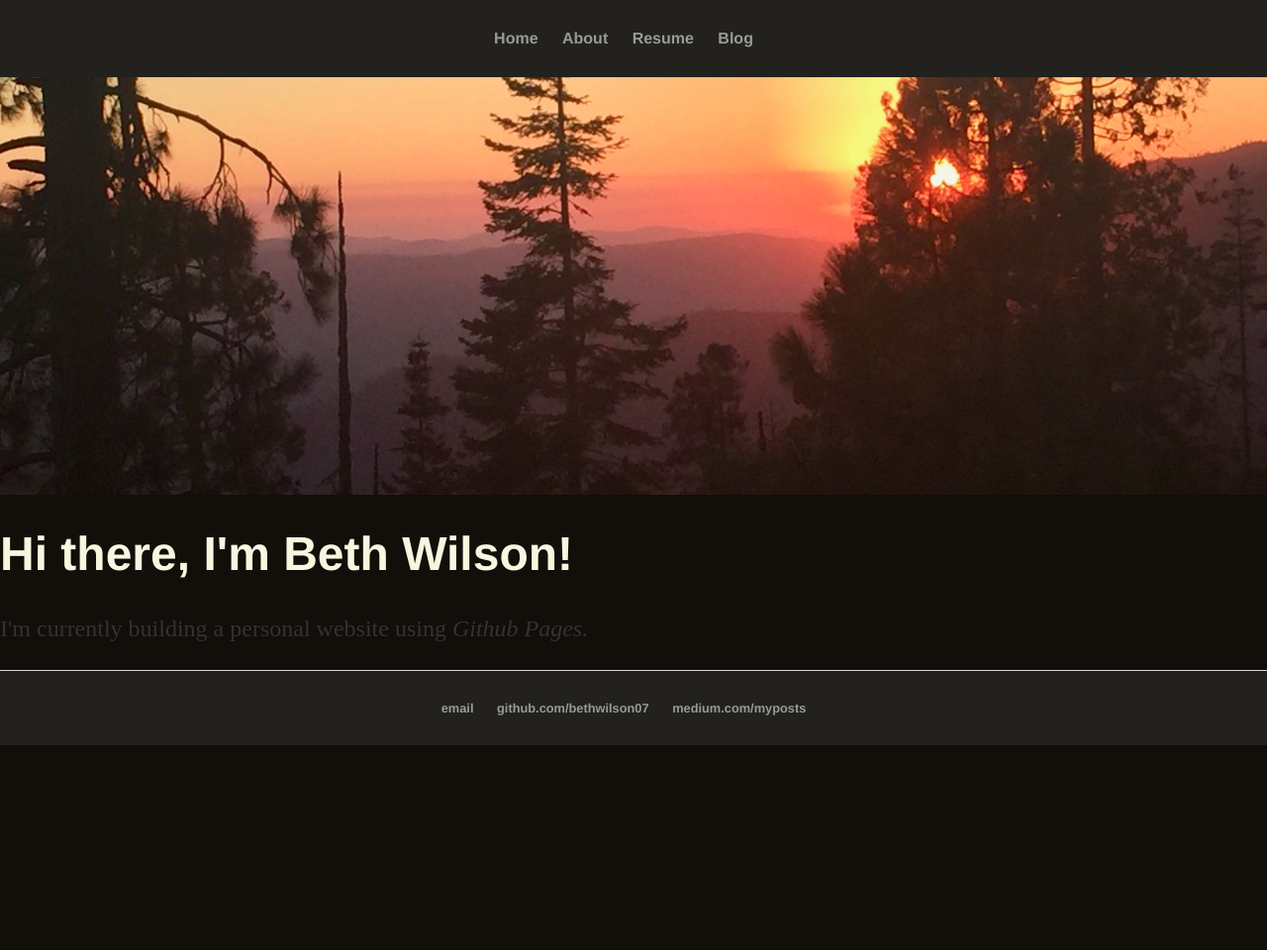
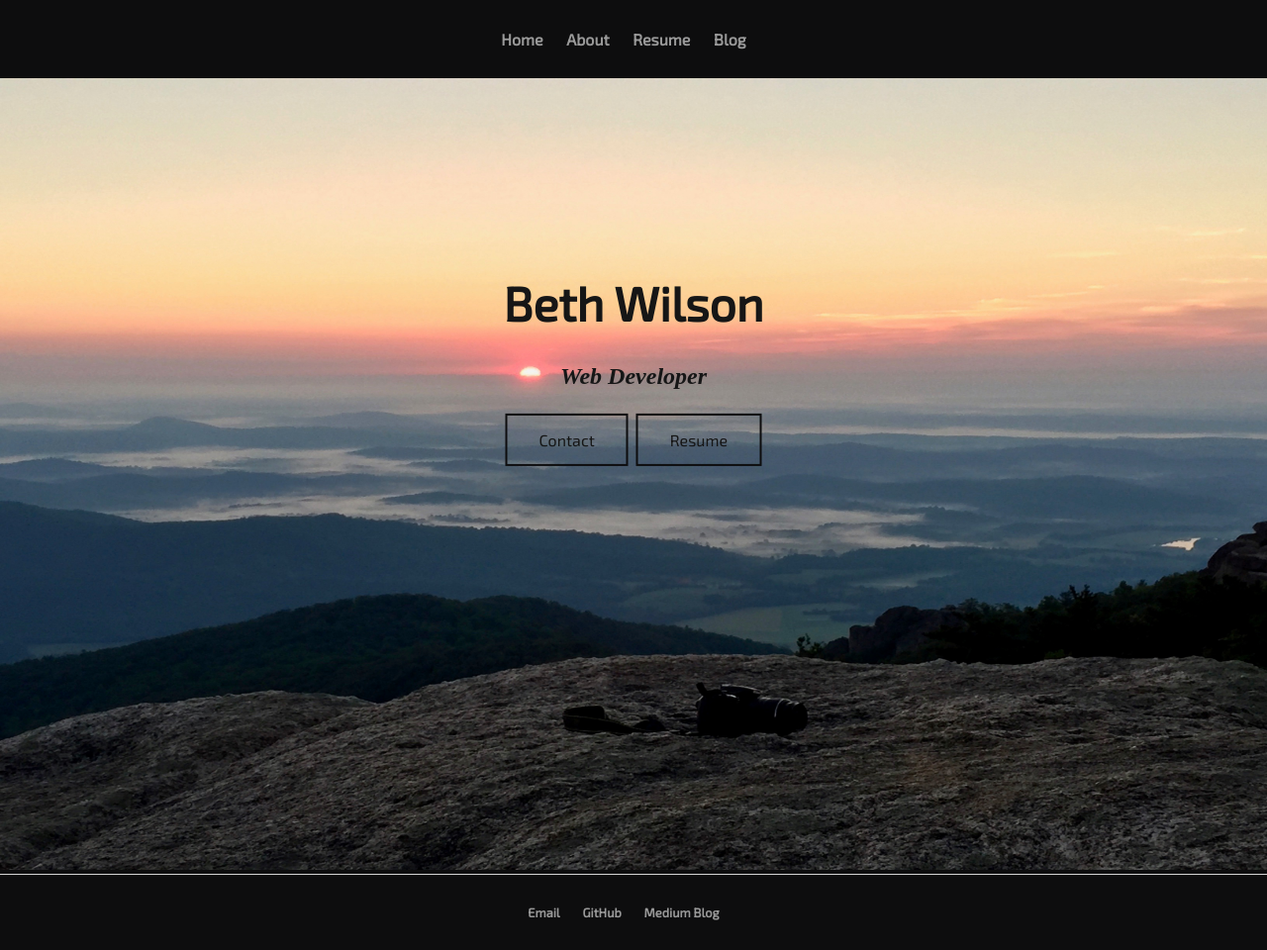
Before and after one commit to bethwilson07/bethwilson07.github.io, a Jekyll site: the page built from index.html, in a window 1280 px wide. Shown: the whole page at 99% size. Built offline with Jekyll 4.4.1, drawn with Linux system fonts in a browser that asks for light colours; before the commit the page ends 900 px from its top, so only the background shows below that.

Commit message:
home page complete

```diff
--- a/_includes/footer.html
+++ b/_includes/footer.html
@@ -1,7 +1,7 @@
 <footer>
     <ul>
-        <li><a href="mailto:beth.ny.wlsn@gmail.com">email</a></li>
-        <li><a href="https://github.com/bethwilson07">github.com/bethwilson07</a></li>
-        <li><a href="https://medium.com/@beth.ny.wlsn">medium.com/myposts</a></li>
+        <li><a href="mailto:beth.ny.wlsn@gmail.com">Email</a></li>
+        <li><a href="https://github.com/bethwilson07">GitHub</a></li>
+        <li><a href="https://medium.com/@beth.ny.wlsn">Medium Blog</a></li>
   </ul>
 </footer>
--- a/_includes/head.html
+++ b/_includes/head.html
@@ -2,5 +2,6 @@
   <title>{{ page.title }}</title>
   <!-- link to main stylesheet -->
   <link rel="stylesheet" type="text/css" href="/css/main.css">
+  <link href="https://fonts.googleapis.com/css?family=Exo+2" rel="stylesheet">
   {% seo %}
 </head>
--- /dev/null
+++ b/_includes/header.html
@@ -0,0 +1,2 @@
+<header class="heading">
+</header>
--- a/_layouts/default.html
+++ b/_layouts/default.html
@@ -3,9 +3,8 @@
 		{% include head.html %}
 		<body>
 			<div>
-			<header class="heading">
-			{% include nav.html %}
-		</header>
+				{% include nav.html %}
+
 		</div>
 				<div class="container">
 				{{ content }}
--- a/css/main.css
+++ b/css/main.css
@@ -3,21 +3,22 @@ body {
   width: 100%;
   margin: 0;
   margin-top: 0;
-  background-color: #120e09;
-  color: #f7f6df;
+  background-color: #0d0d0e;
+  color: #0d0d0e;
 }
+
 html {
   height: 100%;
   width: 100%;
 }
 nav ul, footer ul {
-    font-family:'Helvetica', 'Arial', 'Sans-Serif';
+    font-family:'Exo 2';
     padding: 30px;
     margin: auto;
     list-style: none;
     font-weight: bold;
     text-align: center;
-    background-color: #22211d;
+    background-color: #0d0d0e;
 }
 nav ul li, footer ul li {
     display: inline;
@@ -31,23 +32,36 @@ a:hover {
     text-decoration: underline;
 }
 
-div header {
-  height: 500px;
-  width: 100%;
-  background-image: url("../assets/images/header_img.jpg");
-  background-position: center;
-  background-size: 100%;
-  color: #fff;
+.centered {
+  position: absolute;
+  top: 40%;
+  left: 50%;
+  transform: translate(-50%, -50%);
+  color: #161616;
+  font-family: 'Sans Serif', cursive;
+}
+.ctrL, .ctrR {
+  background-color: transparent;
+  color: #161616;
+  border: 2px solid #0d0d0e;
+  padding: 15px 32px;
   text-align: center;
-  margin: 0;
+  font-size: 16px;
+  margin: 4px 2px;
+  cursor: pointer;
+  -webkit-transition-duration: 0.4s;
+  transition-duration: 0.4s;
+  font-family: 'Exo 2'
 }
 
-.heading {
+.ctrL:hover, .ctrR:hover {
+  background-color: #0d0d0e;
+  color: #dc8f87;
 }
 
 h1 {
     font-size: 3em;
-    font-family:'Helvetica', 'Arial', 'Sans-Serif';
+    font-family: 'Exo 2', sans-serif;
 }
 p {
     font-size: 1.5em;
@@ -58,6 +72,7 @@ footer {
     border-top: 1px solid #d5d5d5;
     font-size: .8em;
     text-align: center;
+    background-color: #0d0d0e;
 }
 
 ul.posts {
--- a/index.html
+++ b/index.html
@@ -2,8 +2,12 @@
 layout: default
 title: Beth Wilson, Full Stack Web Developer
 ---
-
 	<div class="blurb">
-		<h1>Hi there, I'm Beth Wilson!</h1>
-		<p>I'm currently building a personal website using <em>Github Pages.</em></p>
+		<img src="./assets/images/mid_img.jpg" alt="sunset" style="width:100%;height:800px;">
+		<div class="centered">
+			<h1 style="text-align:center;">Beth Wilson</h1>
+			<h2 style="text-align:center;"><i> Web Developer</i></h2>
+			<button onclick="window.location.href='/about'"class="ctrL">Contact</button>
+			<button onclick="window.location.href='/resume'"class="ctrR">Resume</button>
+		</div>
 	</div><!-- /.blurb -->
```
Also changed, not shown: assets/images/mid_img.jpg, assets/images/rock_altars.jpg (renamed from assets/images/pebbles from 2015.jpg).
